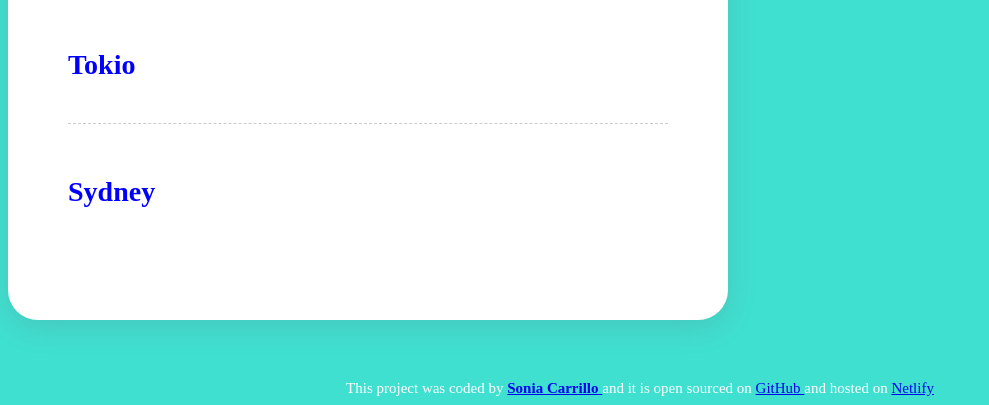
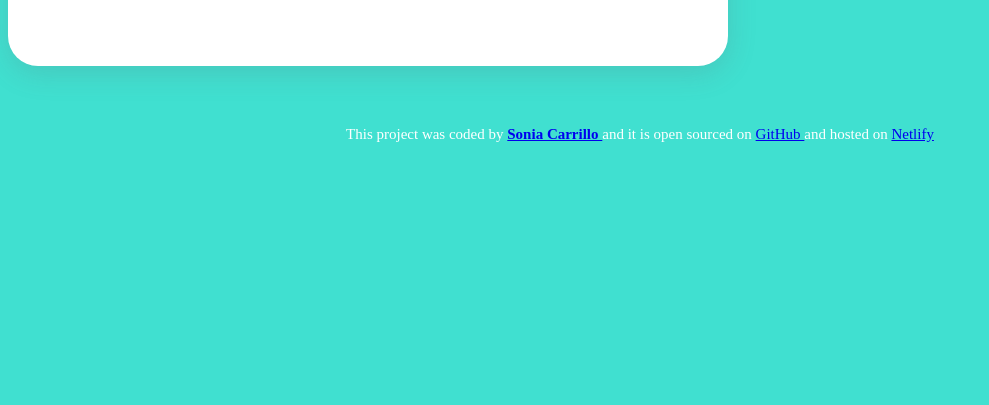
Before and after one commit to SoniaCarrilloM/world-clock, a plain HTML site: page index.html in a window 1280 px wide. Shown: the part 644-1049 px from the top of the page, without its empty margins (0-989 px from the left). After the commit the page ends 800 px from the top, so only its background shows below. Drawn offline with nearby package versions, Linux system fonts and the light colour scheme; a script that the page names is missing.

Commit message:
Update index.html

```diff
--- a/index.html
+++ b/index.html
@@ -56,22 +56,7 @@
             <div class="time">10:30 <small> AM </small></div>
             </div>
 
-        <div class="city" id="tokio">
-            <div>
-            <h2>Tokio
-            </h2>
-            <div class="date"></div>
-            </div>
-            <div class="time"></div>
-            </div>
 
-                  <div class="city" id="sydney">
-            <div>
-            <h2>Sydney</h2>
-            <div class="date"></div>
-            </div>
-            <div class="time"></div>
-            </div>
 
         </div>
     </div>
```
